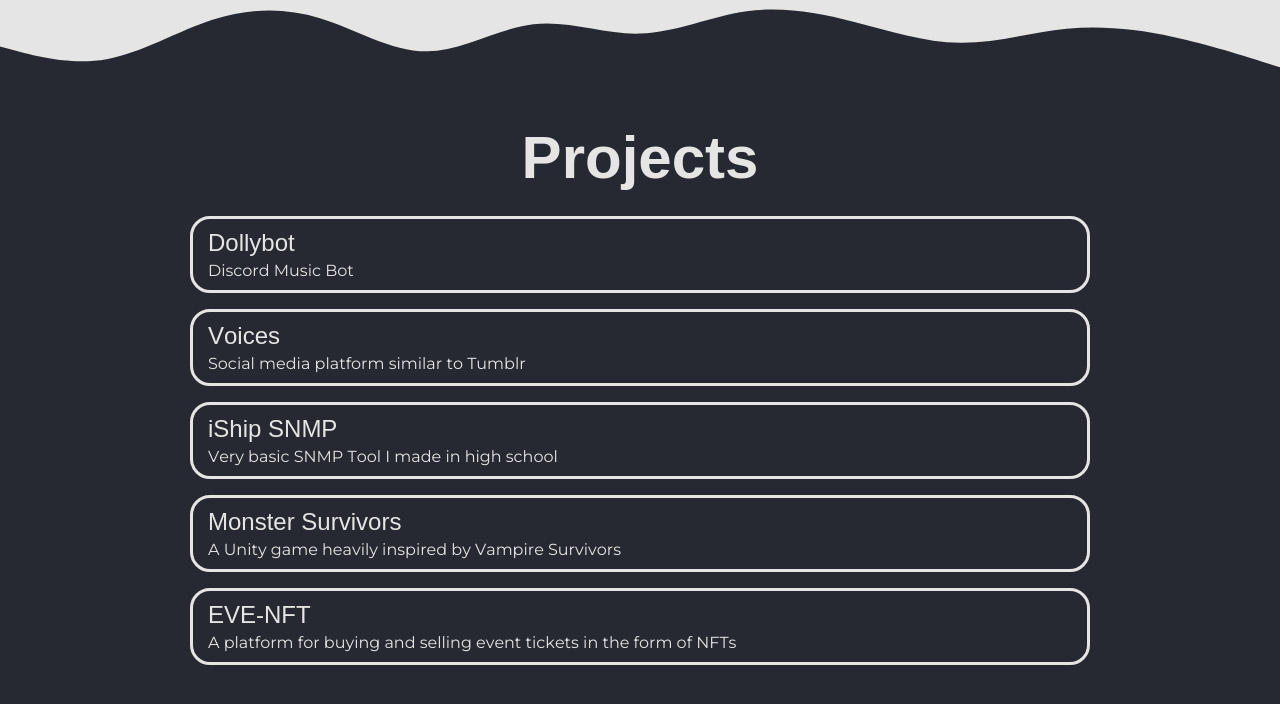
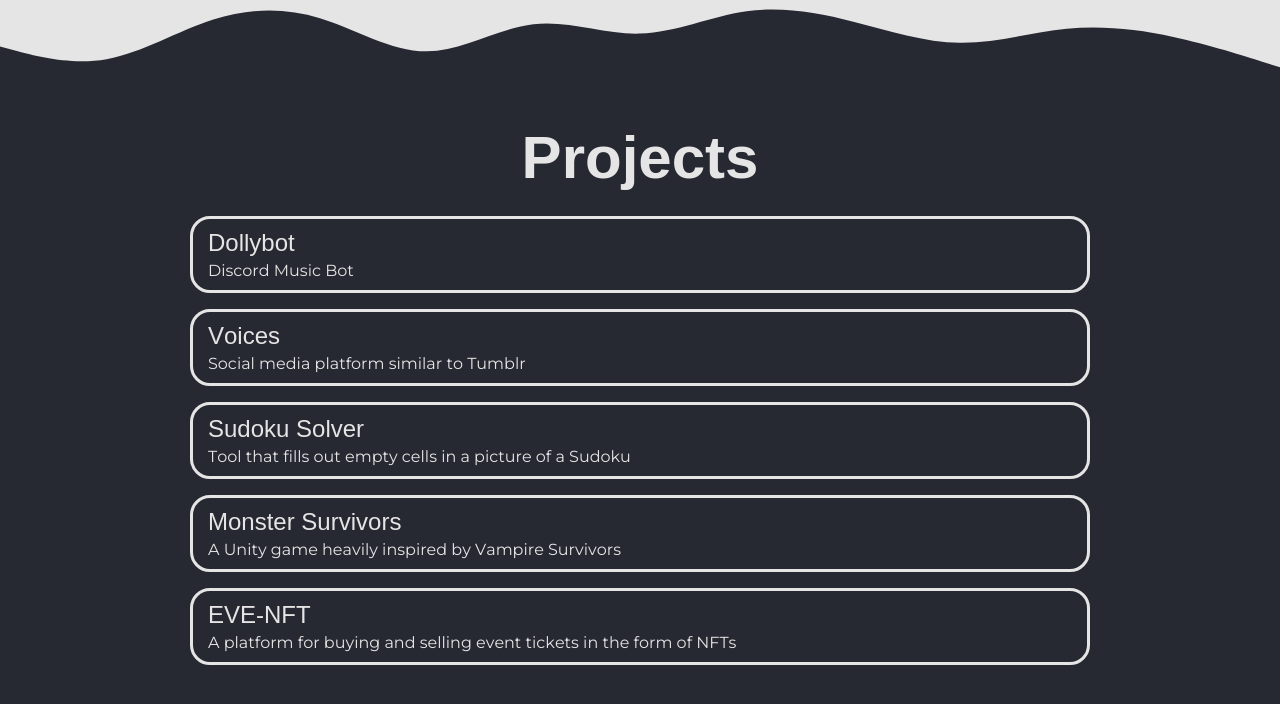
Before and after one commit to alone-as-a-god/alone-fyi, a plain HTML site: page index.html in a window 1280 px wide. Shown: the part 806-1510 px from the top of the page. Drawn offline with Linux system fonts and the light colour scheme; a web font is replaced by a local one.

Commit message:
Updated projects

```diff
--- a/index.html
+++ b/index.html
@@ -89,8 +89,8 @@
                 <p>Social media platform similar to Tumblr</p>
             </div>
             <div class="project-container">
-                <h2>iShip SNMP</h2>
-                <p>Very basic SNMP Tool I made in high school</p>
+                <h2>Sudoku Solver</h2>
+                <p>Tool that fills out empty cells in a picture of a Sudoku</p>
             </div>
             <div class="project-container">
                 <h2>Monster Survivors</h2>
```
